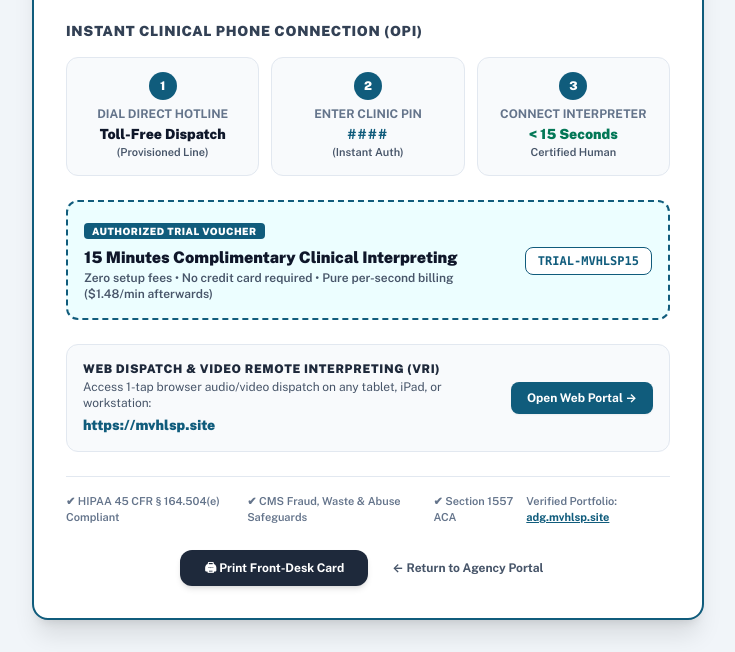
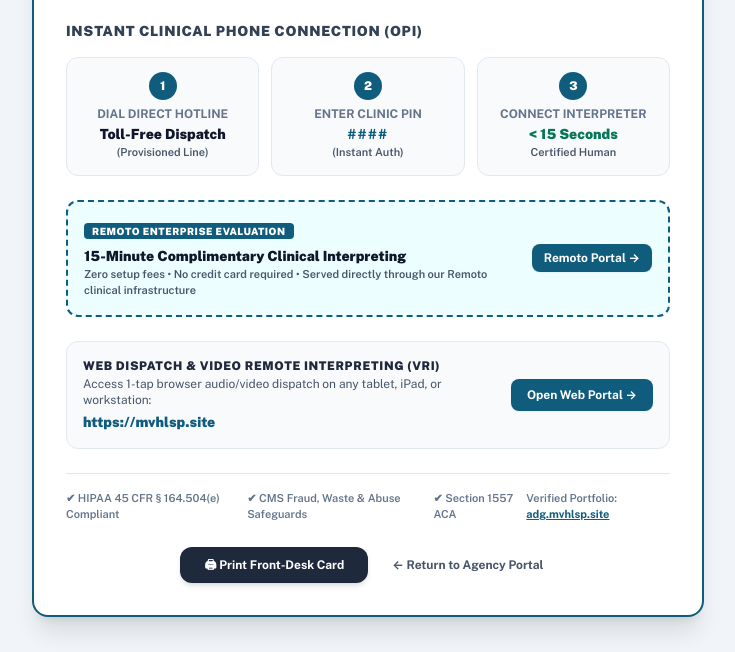
Before and after one commit to abrevia/mvhlsp-site, a plain HTML site: page quickdial.html in a window 1280 px wide. Shown: the part 225-877 px from the top of the page, without its empty margins (272-1007 px from the left). Drawn offline with nearby package versions, Linux system fonts and the light colour scheme.

Commit message:
Remove synthetic voucher code; align quickdial directly with Remoto enterprise portal

```diff
--- a/quickdial.html
+++ b/quickdial.html
@@ -70,24 +70,24 @@
             </div>
         </div>
 
-        <!-- 15-Minute Free Trial Voucher Box -->
+        <!-- 15-Minute Complimentary Clinical Trial via Remoto -->
         <div class="bg-cyan-50 border-2 border-dashed border-[#105C7C] rounded-xl p-4 mb-6">
             <div class="flex items-center justify-between">
                 <div>
                     <span class="text-[10px] font-black uppercase tracking-wider bg-[#105C7C] text-white px-2 py-0.5 rounded">
-                        Authorized Trial Voucher
+                        Remoto Enterprise Evaluation
                     </span>
-                    <h3 class="text-base font-black text-slate-900 mt-1">
-                        15 Minutes Complimentary Clinical Interpreting
+                    <h3 class="text-sm font-black text-slate-900 mt-1">
+                        15-Minute Complimentary Clinical Interpreting
                     </h3>
-                    <p class="text-xs font-semibold text-slate-600">
-                        Zero setup fees • No credit card required • Pure per-second billing ($1.48/min afterwards)
+                    <p class="text-[11px] font-semibold text-slate-600">
+                        Zero setup fees • No credit card required • Served directly through our Remoto clinical infrastructure
                     </p>
                 </div>
-                <div class="text-right shrink-0 ml-4">
-                    <span class="text-xs font-mono font-black text-[#105C7C] bg-white px-3 py-1.5 rounded-lg border border-[#105C7C] shadow-xs">
-                        TRIAL-MVHLSP15
-                    </span>
+                <div class="text-right shrink-0 ml-3">
+                    <a href="https://www.proz.com/remoto/b/mvhlsp" target="_blank" class="text-xs font-bold text-white bg-[#105C7C] hover:bg-[#156D93] px-3 py-1.5 rounded-lg shadow-sm transition inline-block">
+                        Remoto Portal →
+                    </a>
                 </div>
             </div>
         </div>
```
